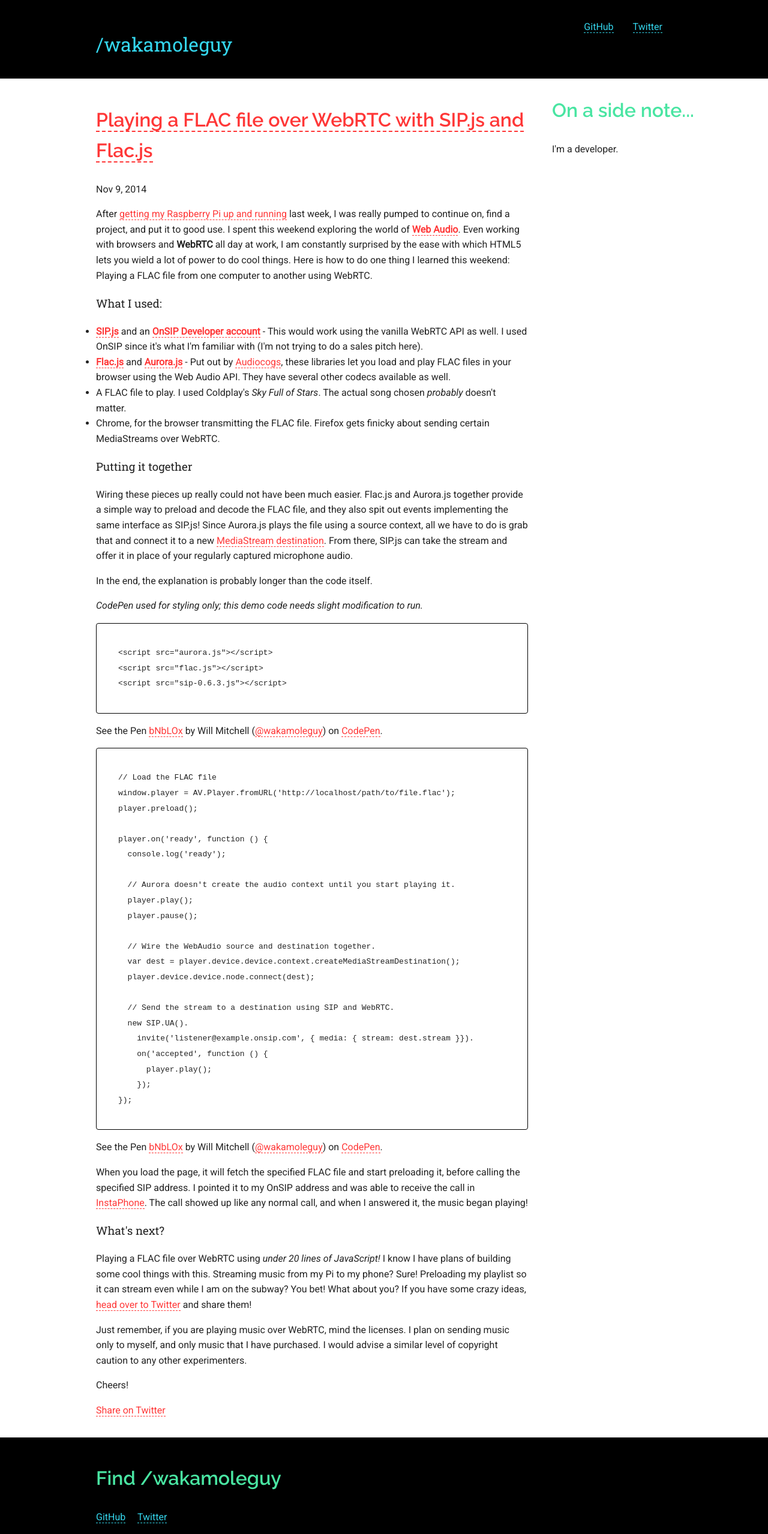
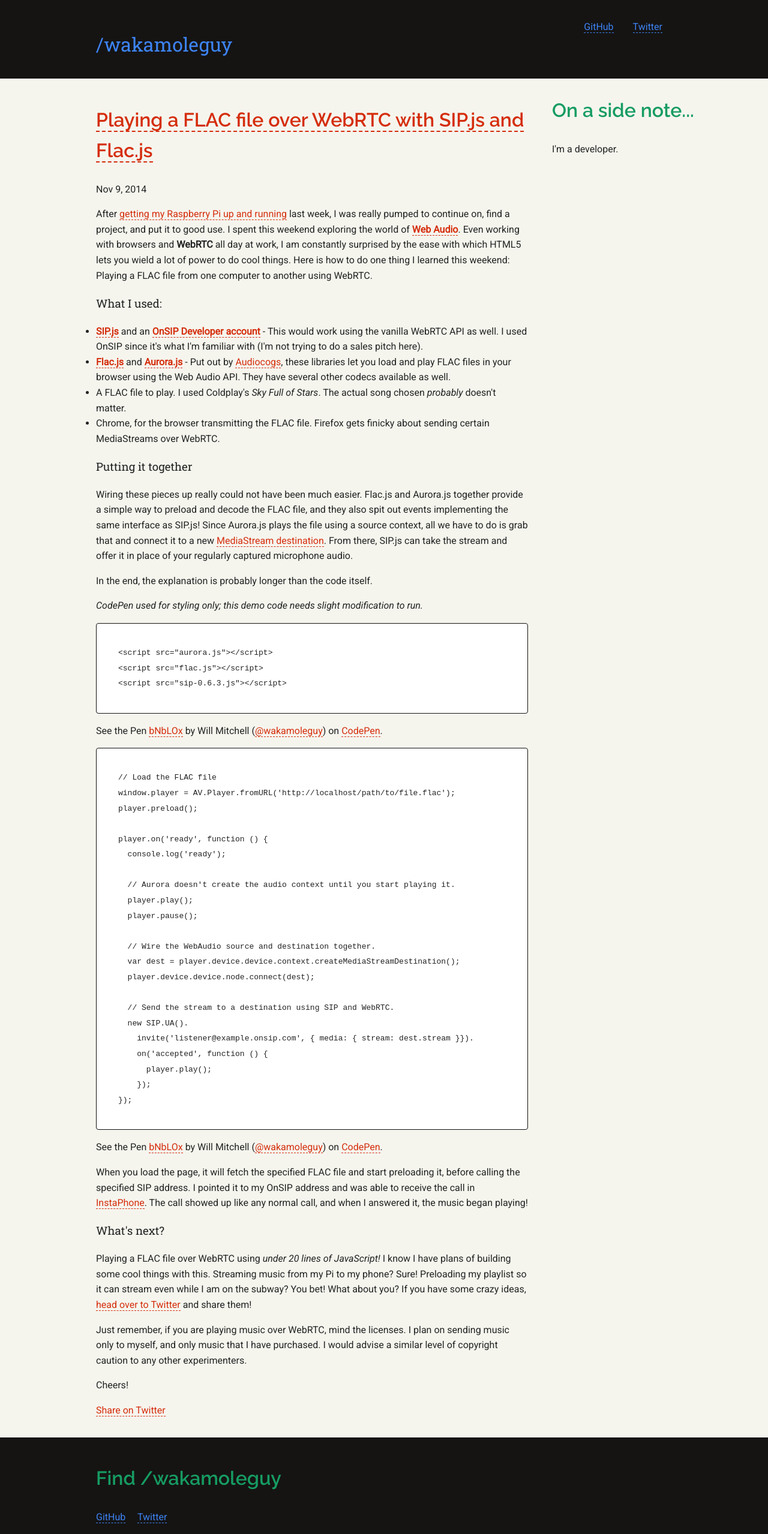
Before and after one commit to wakamoleguy/wakamoleguy.com, a website: page htdocs/2014/flac-over-webrtc-with-sipjs/index.html in a window 1280 px wide. Shown: the whole page at 60% size. Drawn offline with Linux system fonts and the light colour scheme; a script that the page names is missing.

Commit message:
Adjust colors for contrast

```diff
--- a/htdocs/css/main.css
+++ b/htdocs/css/main.css
@@ -23,6 +23,13 @@
     color: #49e5a2; /* green */
     color: #ff3737; /* red */
     color: #b2276d; /* magenta */
+
+    /* Contrast-appropriate 'einstok' colors */
+    color: #F5F5EE; /* 'einstok' white */
+    color: #151413; /* 'einstok' black */
+    color: #169C62; /* green */
+    color: #3D84F5; /* blue */
+    color: #D52D0B; /* red-orange */
 }
 
 /**
@@ -33,7 +40,7 @@
 
 /* Links */
 a {
-    color: #ff3737; /* red */
+    color: #D52D0B; /* red-orange */
     text-decoration: none;
 
     border-bottom: 1px dashed;
@@ -41,7 +48,7 @@
     border-right: 0px none;
     border-top: 1px none;
 
-    border-color: #ff3737; /* red */
+    border-color: #D52D0B; /* red-orange */
 
 }
 a:active {
@@ -67,13 +74,13 @@
     display: inline-block;
     margin: 0.5em auto;
 
-    color: #34d6ed; /* blue */
+    color: #3D84F5; /* blue */
     font-size: 2em;
     line-height: 1.6em;
 }
 
 h2 {
-    color: #49e5a2; /* green */
+    color: #169C62; /* green */
     font-weight: 600;
     font-size: 2em;
     font-family: 'Raleway';
@@ -102,8 +109,8 @@
 }
 
 nav a, nav a:hover, nav a:active {
-    color: #34d6ed; /* blue */
-    border-color: #34d6ed; /* blue */
+    color: #3D84F5; /* blue */
+    border-color: #3D84F5; /* blue */
 }
 
 /* Feed (TODO - custom?) */
@@ -115,7 +122,7 @@
 
 /* Pre, code and other blocky texts */
 pre {
-    border: 1px solid black;
+    border: 1px solid #151413;
     border-radius: 4px;
     padding: 5%;
     overflow: auto;
@@ -130,7 +137,7 @@
 
 html {
     font-size: 100%;
-    background: #000000;
+    background: #151413; /* paper-black */
 }
 
 body {
@@ -170,7 +177,7 @@
     width: 100%;
 
     padding: 1em 0 1em 0;
-    background: white;
+    background: #F5F5EE; /* paper-white */
 }
 
 main > * {
@@ -228,8 +235,8 @@
 }
 
 body > footer > a {
-    color: #34d6ed; /* blue */
-    border-color: #34d6ed; /* blue */
+    color: #3D84F5; /* blue */
+    border-color: #3D84F5; /* blue */
 
     margin: 0 1em 0 0;
 }
```
